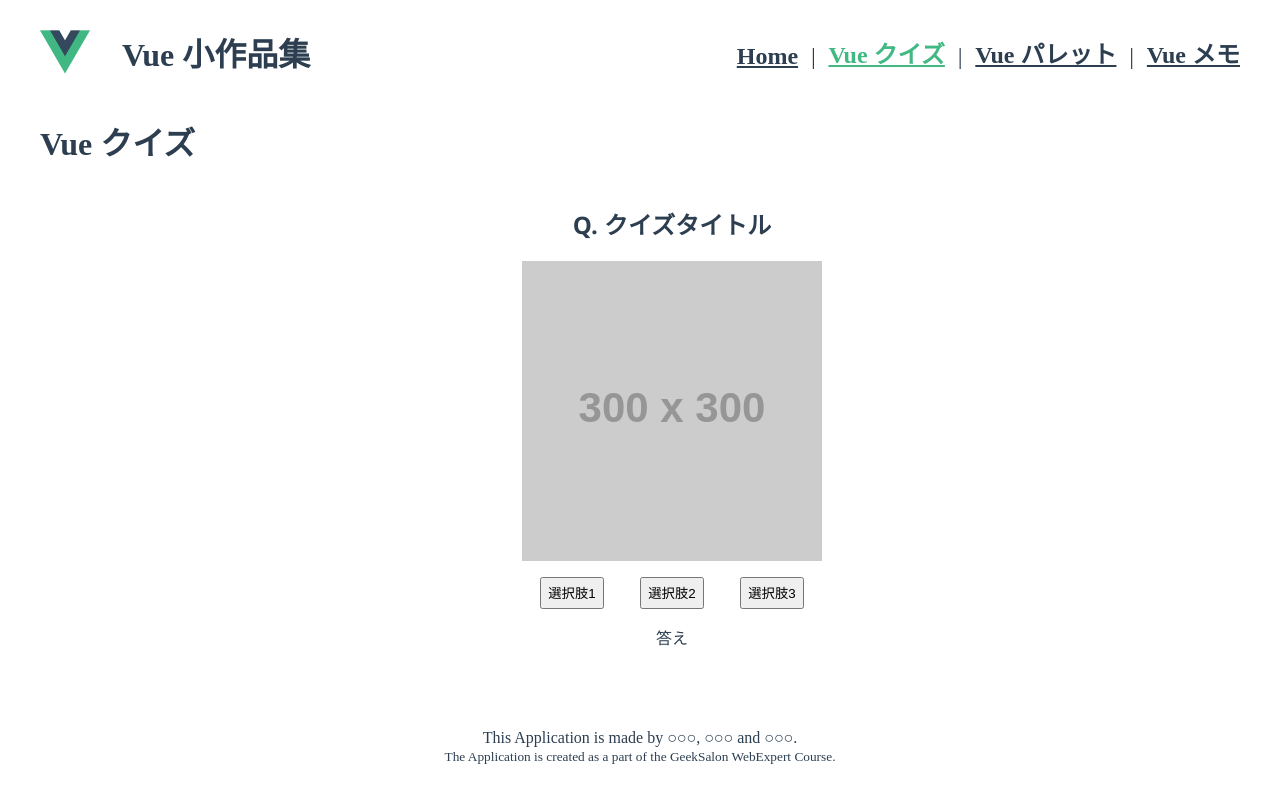
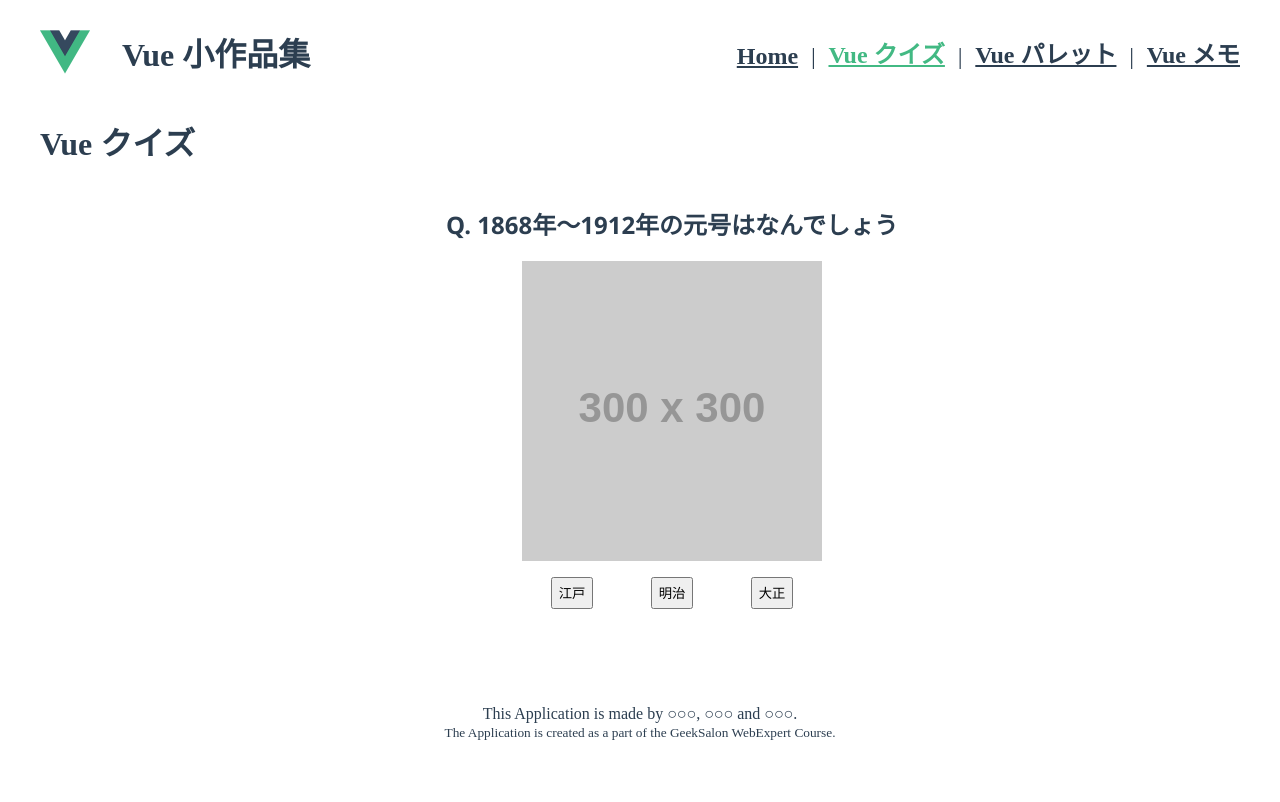
Before and after one commit to webex16-team-2/demo-team-app, a Vue app: page /quiz in a window 1280 px wide. Shown: the top 802 px of the page. Built offline with nearby package versions, Linux system fonts and the light colour scheme.

Commit message:
クイズアプリを作りました”

```diff
--- a/src/views/QuizApp.vue
+++ b/src/views/QuizApp.vue
@@ -1,29 +1,62 @@
 <template>
   <h1>Vue クイズ</h1>
   <div class="app">
-    <h2>Q. {{ "クイズタイトル" }}</h2>
+    <h2>Q. {{ quiz.text }}</h2>
     <img
       class="quiz-image"
       src="https://via.placeholder.com/300x300"
-      alt="クイズタイトル"
+      v-bind:alt="quiz.text"
     />
     <div class="container">
-      <button>
-        {{ "選択肢1" }}
-      </button>
-      <button>
-        {{ "選択肢2" }}
-      </button>
-      <button>
-        {{ "選択肢3" }}
+      <button
+        v-for="(choice, i) in quiz.choices"
+        v-bind:key="i"
+        v-on:click="choiced(choice)"
+      >
+        {{ choice.text }}
       </button>
     </div>
-    <div>{{ "答え" }}</div>
+    <div>{{ feedback }}</div>
   </div>
 </template>
 
 <script>
-export default {}
+export default {
+  data() {
+    return {
+      feedback: "",
+      quiz: {
+        text: "1868年～1912年の元号はなんでしょう",
+        choices: [
+          {
+            text: "江戸",
+            isCorrect: false,
+            feedback:
+              "残念！江戸時代は1603年から1868年です",
+          },
+          {
+            text: "明治",
+            isCorrect: true,
+            feedback:
+              "正解！1868年から1912年は明治時代です",
+          },
+          {
+            text: "大正",
+            isCorrect: false,
+            feedback:
+            "残念！大正時代は1912年から1926年です",
+          },
+        ],
+      },
+    }
+  },
+ methods: {
+   choiced(choice){
+    this.feedback = choice.feedback
+   },
+ },
+}
+
 </script>
 
 <style>
```
